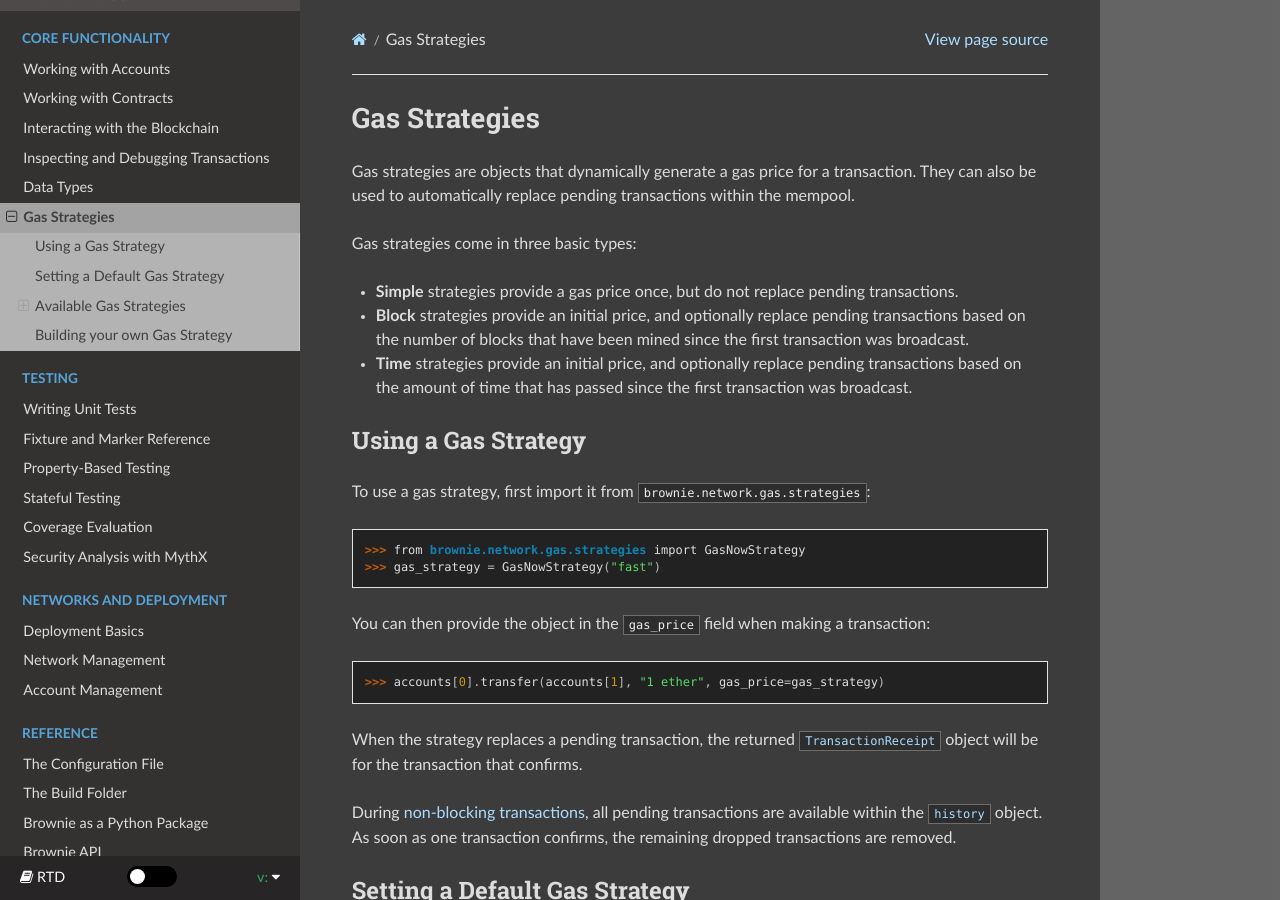
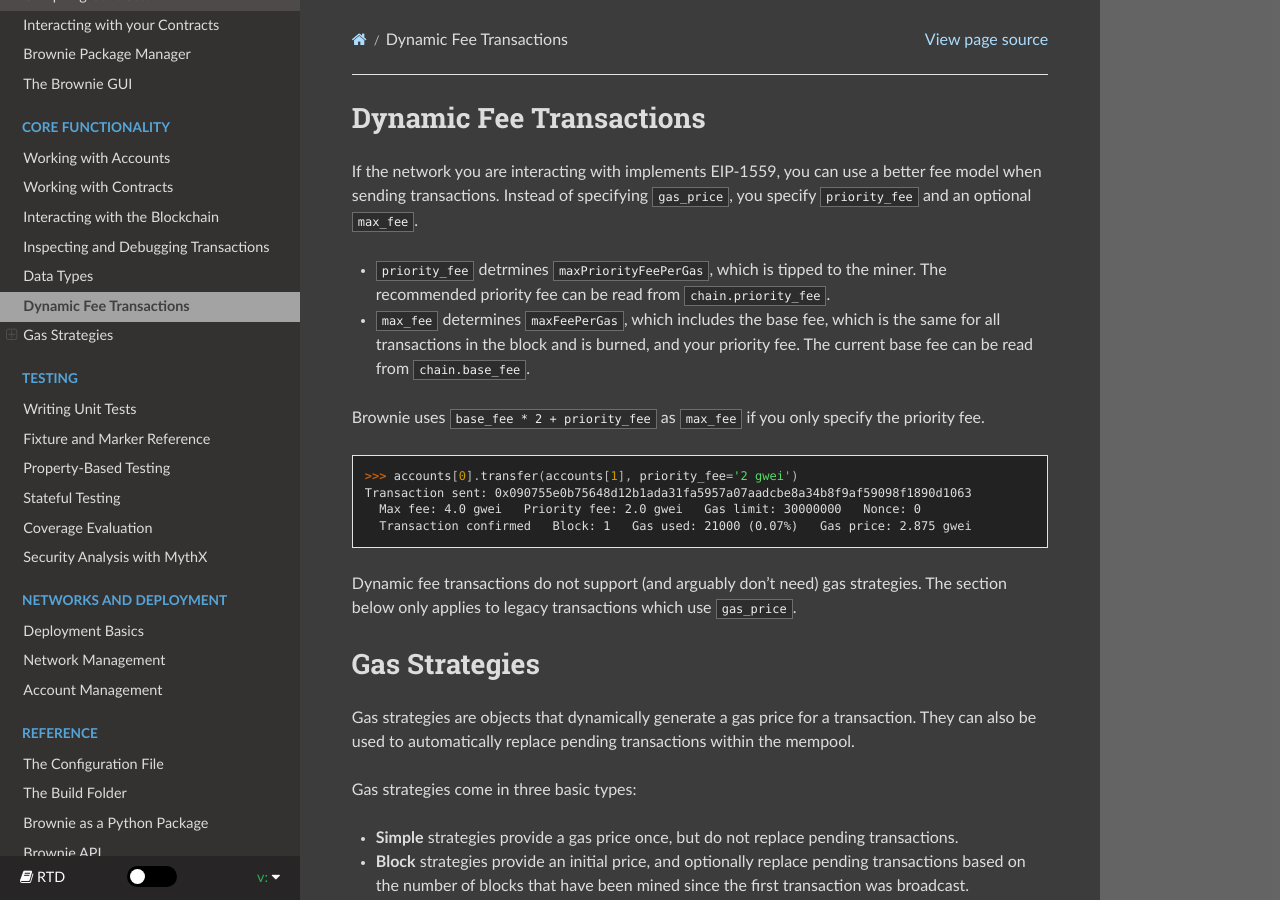
Before and after one commit to eth-brownie/brownie, a Sphinx documentation site: the page built from docs/core-gas.rst, in a window 1280 px wide and 900 px high. Built offline with Sphinx 7.4.7 and the Read the Docs theme 2.0.0, drawn with Linux system fonts in a browser that asks for light colours.

Commit message:
docs: dynamic fee transactions

```diff
--- a/docs/core-gas.rst
+++ b/docs/core-gas.rst
@@ -1,4 +1,25 @@
 .. _core-accounts:
+
+========================
+Dynamic Fee Transactions
+========================
+
+If the network you are interacting with implements EIP-1559, you can use a better fee model when sending transactions. Instead of specifying ``gas_price``, you specify ``priority_fee`` and an optional ``max_fee``.
+
+* ``priority_fee`` detrmines ``maxPriorityFeePerGas``, which is tipped to the miner. The recommended priority fee can be read from ``chain.priority_fee``.
+
+* ``max_fee`` determines ``maxFeePerGas``, which includes the base fee, which is the same for all transactions in the block and is burned, and your priority fee. The current base fee can be read from ``chain.base_fee``.
+
+Brownie uses ``base_fee * 2 + priority_fee`` as ``max_fee`` if you only specify the priority fee.
+
+.. code-block:: python
+
+    >>> accounts[0].transfer(accounts[1], priority_fee='2 gwei')
+    Transaction sent: 0x090755e0b75648d12b1ada31fa5957a07aadcbe8a34b8f9af59098f1890d1063
+      Max fee: 4.0 gwei   Priority fee: 2.0 gwei   Gas limit: 30000000   Nonce: 0
+      Transaction confirmed   Block: 1   Gas used: 21000 (0.07%)   Gas price: 2.875 gwei
+
+Dynamic fee transactions do not support (and arguably don't need) gas strategies. The section below only applies to legacy transactions which use ``gas_price``.
 
 ==============
 Gas Strategies
```
